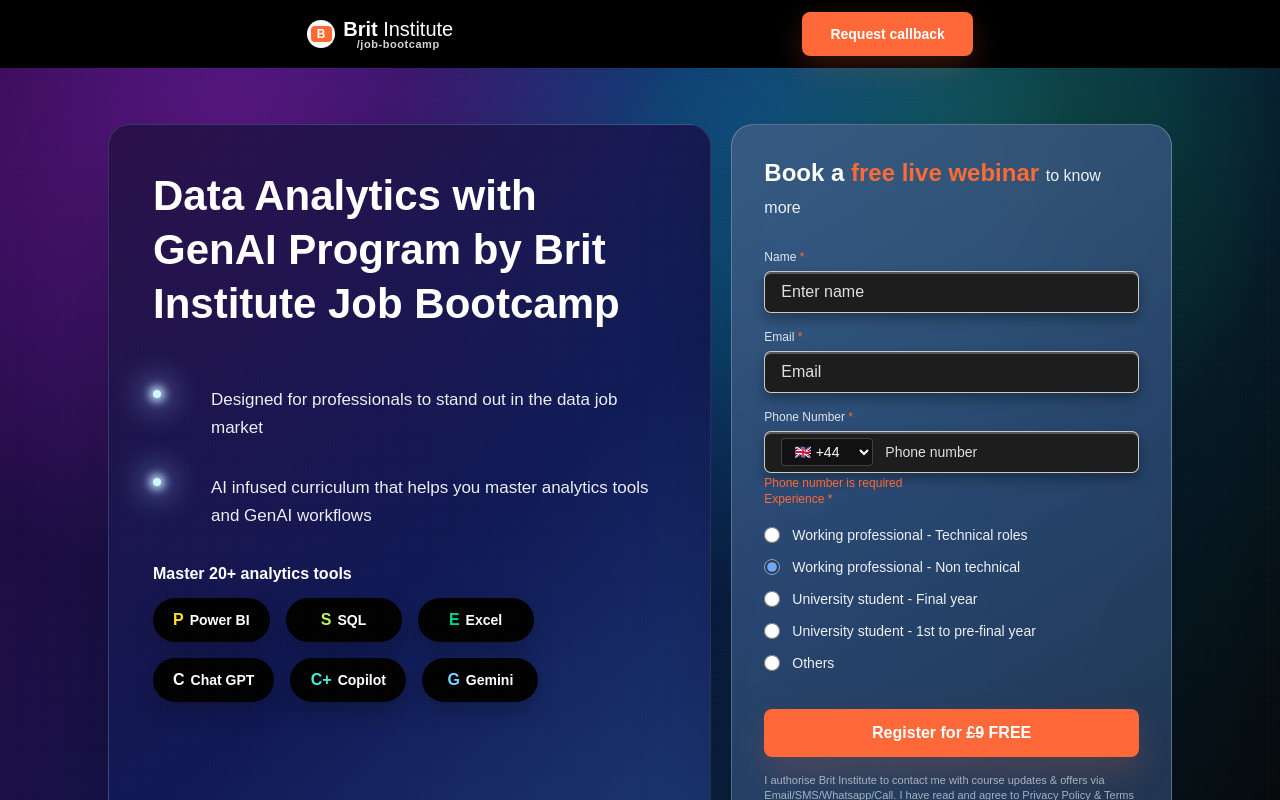
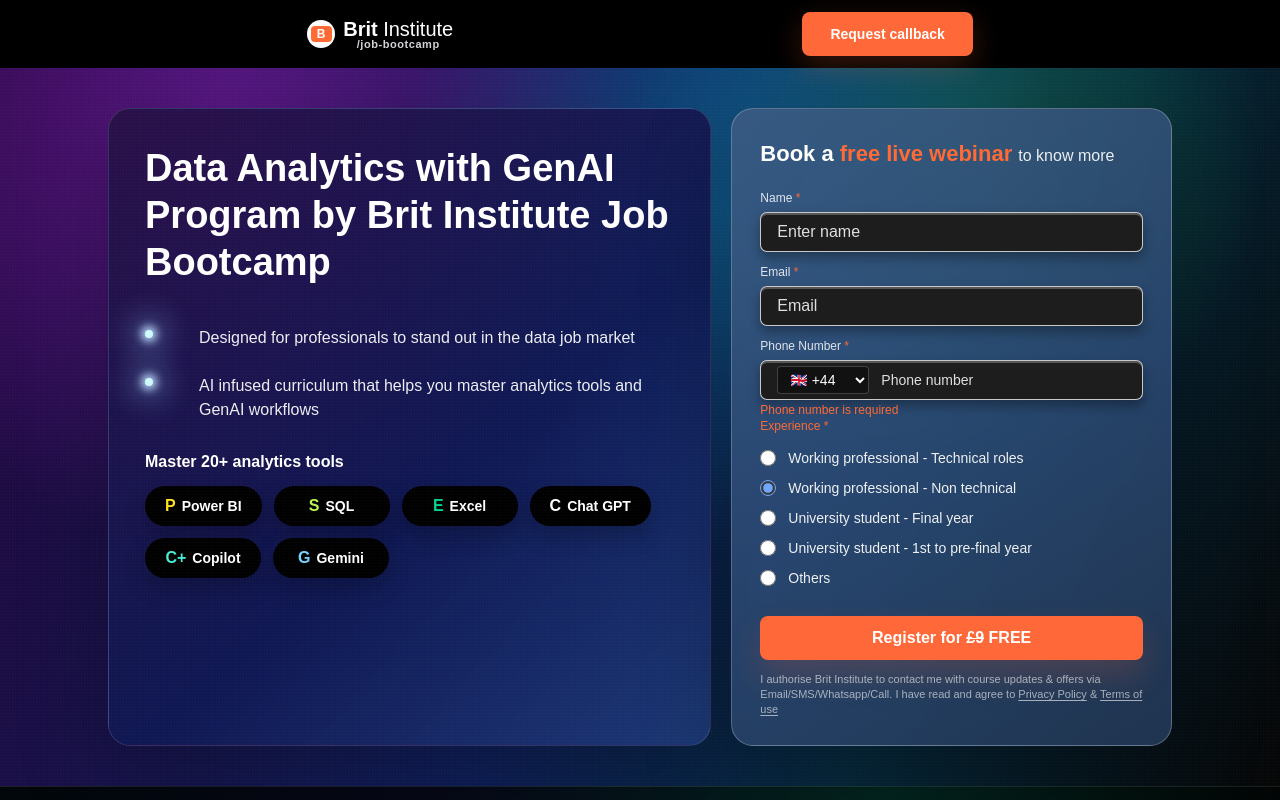
Before and after one commit to linksandeep/Brit-Landing-Page, a Next.js app: page / in a window 1280 px wide. Shown: the top 800 px of the page. Built offline with nearby package versions, Linux system fonts and the light colour scheme.

Commit message:
refactor: update HeroSection styles and layout with tightened spacing and reduced component sizes

```diff
--- a/app/globals.css
+++ b/app/globals.css
@@ -53,7 +53,7 @@ html {
 }
 
 .hero-input {
-  height: 42px;
+  height: 40px;
   width: 100%;
   border-radius: 7px;
   border: 1px solid rgba(255, 255, 255, 0.76);
--- a/app/sections/HeroSection.tsx
+++ b/app/sections/HeroSection.tsx
@@ -15,20 +15,20 @@ const countryDialCodes = [
 
 export function HeroSection() {
   return (
-    <section className="hero-noise relative min-h-[calc(100vh-68px)] px-5 py-10 sm:px-8 lg:px-10 lg:py-14">
+    <section className="hero-noise relative px-5 py-8 sm:px-8 sm:py-9 lg:px-10 lg:py-10">
       <div className="mx-auto grid w-full max-w-[1064px] items-stretch gap-5 lg:grid-cols-[1.15fr_0.84fr]">
-        <section className="rounded-[22px] border border-white/12 bg-[linear-gradient(140deg,rgba(38,15,68,0.92),rgba(15,24,83,0.92)_58%,rgba(33,63,129,0.78))] p-8 shadow-[0_25px_90px_rgba(0,0,0,0.28)] sm:p-11 lg:min-h-[610px]">
-          <h1 className="max-w-[560px] text-4xl font-semibold leading-[1.28] tracking-[0] text-white sm:text-[42px]">
+        <section className="rounded-[22px] border border-white/12 bg-[linear-gradient(140deg,rgba(38,15,68,0.92),rgba(15,24,83,0.92)_58%,rgba(33,63,129,0.78))] p-7 shadow-[0_25px_90px_rgba(0,0,0,0.28)] sm:p-8 lg:min-h-[560px] lg:p-9">
+          <h1 className="max-w-[560px] text-4xl font-semibold leading-[1.24] tracking-[0] text-white sm:text-[38px]">
             Data Analytics with GenAI Program by Brit Institute Job
             Bootcamp
           </h1>
 
-          <div className="mt-14 space-y-8 text-[17px] leading-7 text-white/92">
-            <div className="grid grid-cols-[34px_1fr] gap-6">
+          <div className="mt-10 space-y-6 text-base leading-6 text-white/92">
+            <div className="grid grid-cols-[34px_1fr] gap-5">
               <span className="mt-1 size-2 rounded-full bg-cyan-100 shadow-[0_0_9px_4px_rgba(191,219,254,0.95),0_0_28px_15px_rgba(147,197,253,0.28)]" />
               <p>Designed for professionals to stand out in the data job market</p>
             </div>
-            <div className="grid grid-cols-[34px_1fr] gap-6">
+            <div className="grid grid-cols-[34px_1fr] gap-5">
               <span className="mt-1 size-2 rounded-full bg-cyan-100 shadow-[0_0_9px_4px_rgba(191,219,254,0.95),0_0_28px_15px_rgba(147,197,253,0.28)]" />
               <p>
                 AI infused curriculum that helps you master analytics tools and
@@ -37,12 +37,12 @@ export function HeroSection() {
             </div>
           </div>
 
-          <div className="mt-8">
+          <div className="mt-7">
             <p className="text-base font-bold text-white">Master 20+ analytics tools</p>
-            <div className="mt-3 flex flex-wrap gap-4">
+            <div className="mt-3 flex flex-wrap gap-3">
               {toolBadges.map((tool) => (
                 <span
-                  className="flex h-11 min-w-[116px] items-center justify-center gap-1.5 rounded-full bg-black px-5 text-sm font-semibold text-white shadow-[0_10px_22px_rgba(0,0,0,0.22)]"
+                  className="flex h-10 min-w-[116px] items-center justify-center gap-1.5 rounded-full bg-black px-5 text-sm font-semibold text-white shadow-[0_10px_22px_rgba(0,0,0,0.22)]"
                   key={tool.name}
                 >
                   <span className={`text-base font-black ${tool.tone}`}>
@@ -57,14 +57,14 @@ export function HeroSection() {
 
         <section
           id="register"
-          className="relative rounded-[22px] border border-white/25 bg-[linear-gradient(150deg,rgba(63,91,130,0.84),rgba(44,74,116,0.86)_54%,rgba(36,57,87,0.88))] p-7 shadow-[0_25px_90px_rgba(0,0,0,0.30)] backdrop-blur md:p-8 lg:min-h-[610px]"
+          className="relative rounded-[22px] border border-white/25 bg-[linear-gradient(150deg,rgba(63,91,130,0.84),rgba(44,74,116,0.86)_54%,rgba(36,57,87,0.88))] p-6 shadow-[0_25px_90px_rgba(0,0,0,0.30)] backdrop-blur md:p-7 lg:min-h-[560px]"
         >
-          <h2 className="text-2xl font-semibold tracking-[0] text-white">
+          <h2 className="text-[22px] font-semibold tracking-[0] text-white">
             Book a <span className="text-[#ff6a35]">free live webinar</span>{" "}
             <span className="text-base font-normal text-white/90">to know more</span>
           </h2>
 
-          <form className="mt-7 space-y-4">
+          <form className="mt-5 space-y-3">
             <label className="block">
               <span className="mb-1.5 block text-xs text-white/85">
                 Name <span className="text-[#ff6a35]">*</span>
@@ -118,7 +118,7 @@ export function HeroSection() {
               </p>
             </label>
 
-            <fieldset className="space-y-3 pt-0.5">
+            <fieldset className="space-y-2.5 pt-0.5">
               <legend className="sr-only">Experience</legend>
               {audienceOptions.map((option, index) => (
                 <label
@@ -137,7 +137,7 @@ export function HeroSection() {
             </fieldset>
 
             <button
-              className="mt-5 h-12 w-full rounded-lg bg-[#ff6838] text-base font-bold text-white shadow-[0_16px_32px_rgba(255,104,56,0.18)] transition hover:bg-[#ff7b50]"
+              className="mt-4 h-11 w-full rounded-lg bg-[#ff6838] text-base font-bold text-white shadow-[0_16px_32px_rgba(255,104,56,0.18)] transition hover:bg-[#ff7b50]"
               type="submit"
             >
               Register for <span className="line-through">£9</span> FREE
```
